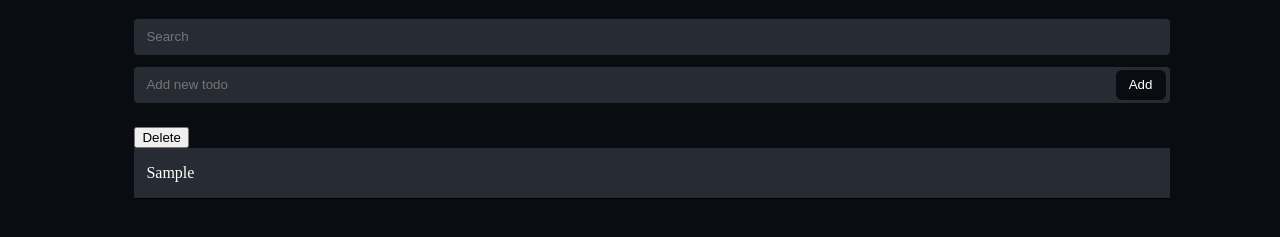
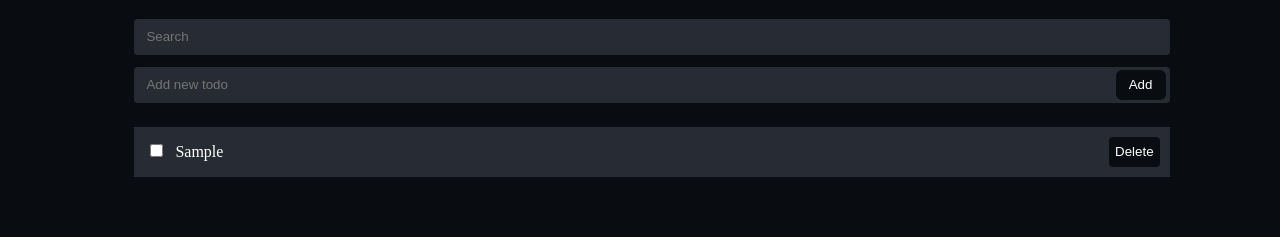
Before and after one commit to M2-0922/todoAppJS, a plain HTML site: page index.html in a window 1280 px wide. Both pictures are taken after typing "Sample" into the empty fields and a click on the button "Add". Shown: the part 117-354 px from the top of the page. Drawn offline with Linux system fonts and the light colour scheme.

Commit message:
delete button

```diff
--- a/index.js
+++ b/index.js
@@ -4,26 +4,37 @@ window.addEventListener("load", () => {
     let todoList = document.getElementById("todos-list");
     let searchInput = document.getElementById("todo-search");
 
+    window.addEventListener("keyup", (e) => {
+        if(e.key === "Enter"){
+            addButton.click();
+        }
+    });
+
     addButton.addEventListener("click", () => {
+
         let newTodo = document.createElement("li");
         newTodo.innerHTML = inputData.value;
         let deleteButton = document.createElement("button");
+        let checkbox = document.createElement("input");
+
+        checkbox.type = "checkbox";
+        checkbox.classList.add("checkbox");
+        checkbox.style.margin = "0 12px 0 4px";
 
         deleteButton.innerText = "Delete"
-        // deleteButton.classList.add("delete-button");
+        deleteButton.classList.add("delete-button");
 
-        todoList.appendChild(deleteButton);
+        newTodo.insertBefore(checkbox, newTodo.childNodes[0])
+        // todoList.appendChild(checkbox);
+        newTodo.appendChild(deleteButton);
         todoList.appendChild(newTodo);
 
         inputData.value = "";
 
-        // delete button
-        // deleteButton.addEventListener("click", () => {
-        //     alert("do you realy want to delete ?");
-        // })
-
-        // also add checkbox to your todo while creating.
-
+        deleteButton.addEventListener("click", () => {
+            newTodo.remove();
+            deleteButton.remove();
+        })
 
     })
 
@@ -34,20 +45,14 @@ window.addEventListener("load", () => {
 
         let todos = Array.from(todoList.children);
 
-        // todos.forEach((kubilay) => {
-        //     if(kubilay.innerText.includes(searchData)){
-        //         kubilay.style.display = "block";
-        //     }else{
-        //         kubilay.style.display = "none";
-        //     }
-        // })
+        todos.forEach((kubilay) => {
+            if(kubilay.innerText.includes(searchData)){
+                kubilay.style.display = "block";
+            }else{
+                kubilay.style.display = "none";
+            }
+        })
 
-        for(let i = 0; i < todos.length; i++){
-            if(todos[i].innerText.includes(searchData)){
-                todos[i].style.display = "block";
-            }else{
-                todos[i].style.display = "none";
-            }
-        }
     })
+
 })
--- a/style.scss
+++ b/style.scss
@@ -71,15 +71,17 @@ html, body{
         width: 80%;
         display: flex;
         flex-direction: column;
+        align-items: center;
         // justify-content: center;
         #todos-list{
+            // position: relative;
             padding: 0;
             margin: 0;
             width: 100%;
         }
-        align-items: center;
         li{
-            border-bottom: 1px solid black;
+            position: relative;
+            // border-bottom: 1px solid black;
             list-style-type: none;
             padding: 16px 12px;
             background-color: $secondary_color;
@@ -90,5 +92,15 @@ html, body{
 }
 
 .delete-button{
-    background-color: #090D11 !important;
+    position: absolute;
+    // right: 0;
+    top: 10px;
+    right: 10px;
+    height: 30px;
+    border-radius: 4px;
+    border: none;
+    background-color: $primary_color;
+    color: $text_color;
+
+    // background-color: #090D11 !important;
 }
```
Also changed, not shown: style.css, style.min.css, 2 other files.
